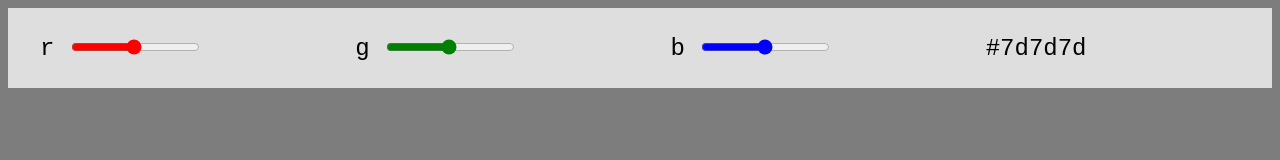
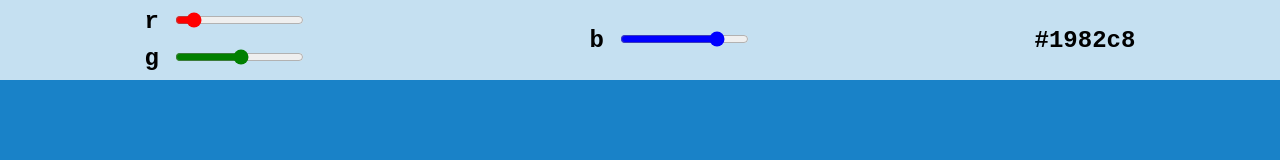
Before and after one commit to ColaAlin/color-mix, a plain HTML site: page index.html in a window 1280 px wide. Drawn offline with Linux system fonts and the light colour scheme.

Commit message:
optimierung von css und html

```diff
--- a/index.html
+++ b/index.html
@@ -13,7 +13,7 @@
         <label for="red">r</label>
         <input
           type="range"
-          value="125"
+          value="25"
           min="0"
           max="255"
           id="red"
@@ -25,7 +25,7 @@
         <label for="green">g</label>
         <input
           type="range"
-          value="125"
+          value="130"
           min="0"
           max="255"
           id="green"
@@ -37,7 +37,7 @@
         <label for="blue">b</label>
         <input
           type="range"
-          value="125"
+          value="200"
           min="0"
           max="255"
           id="blue"
--- a/style.css
+++ b/style.css
@@ -1,5 +1,6 @@
 html {
   box-sizing: border-box;
+  font-family: "Courier New", Courier, monospace;
 }
 
 *,
@@ -8,26 +9,35 @@ html {
   box-sizing: inherit;
 }
 
+html,
+body {
+  height: 100%;
+}
+
+body {
+  margin: 0;
+}
+
 header {
   font-size: 1.5rem;
-  font-family: monospace;
+  font-weight: bold;
+  background-color: rgba(255, 255, 255, 0.75);
   height: 10vh;
-  padding: 2rem 2rem;
   display: flex;
+  align-items: center;
+  padding: 0.5rem 0.5rem;
   flex-direction: column;
   justify-content: center;
   flex-wrap: wrap;
-  background-color: rgba(255, 255, 255, 0.75);
+  gap: 10px;
 }
 
 .red {
   accent-color: red;
 }
-
+.blue {
+  accent-color: blue;
+}
 .green {
   accent-color: green;
 }
-
-.blue {
-  accent-color: blue;
-}
```
